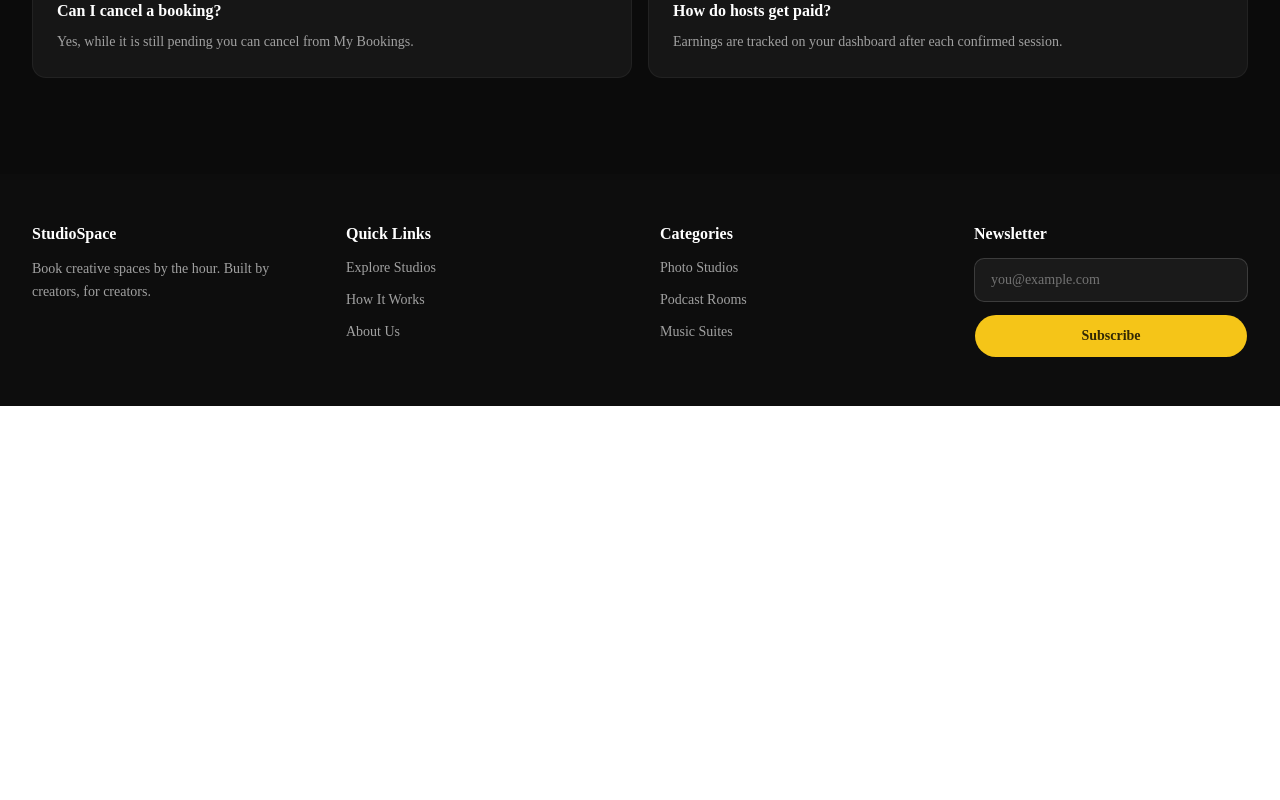
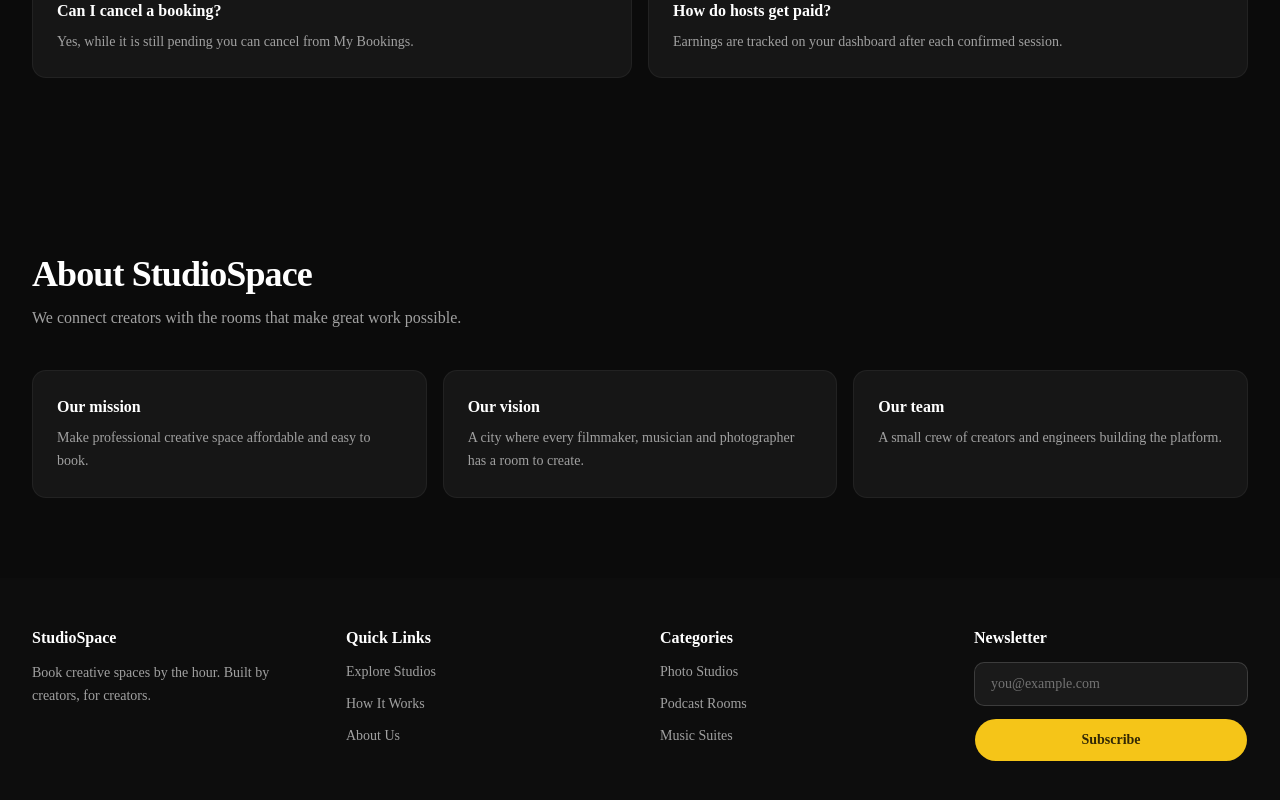
Before and after one commit to shahinAlam715/my-studio-platform-client, a Next.js app: page / in a window 1280 px wide. Shown: the part 1783-2583 px from the top of the page. Before the commit the page ends 2189 px from the top, so only its background shows below. Built offline with nearby package versions, Linux system fonts and the light colour scheme.

Commit message:
about setup

```diff
--- /dev/null
+++ b/src/app/about/page.tsx
@@ -0,0 +1,10 @@
+import type { Metadata } from "next";
+import About from "@/components/About";
+
+export const metadata: Metadata = {
+  title: "About — StudioSpace",
+};
+
+export default function AboutPage() {
+  return <About />;
+}
--- a/src/app/page.tsx
+++ b/src/app/page.tsx
@@ -2,6 +2,7 @@ import Hero from "@/components/Hero";
 import CategorySection from "@/components/CategorySection";
 import HowItWorks from "@/components/HowItWorks";
 import Questions from "@/components/Questions";
+import About from "@/components/About";
 
 
 export default function Home() {
@@ -11,6 +12,7 @@ export default function Home() {
       <CategorySection />
       <HowItWorks />
       <Questions />
+      <About />
     </>
   );
 }
--- /dev/null
+++ b/src/components/About.tsx
@@ -0,0 +1,43 @@
+const CARDS = [
+  {
+    title: "Our mission",
+    body: "Make professional creative space affordable and easy to book.",
+  },
+  {
+    title: "Our vision",
+    body: "A city where every filmmaker, musician and photographer has a room to create.",
+  },
+  {
+    title: "Our team",
+    body: "A small crew of creators and engineers building the platform.",
+  },
+];
+
+export default function About() {
+  return (
+    <section className="bg-[#0b0b0b]">
+      <div className="mx-auto max-w-7xl px-6 py-16 lg:px-8 lg:py-20">
+        <h2 className="text-3xl font-bold tracking-tight text-white sm:text-4xl">
+          About StudioSpace
+        </h2>
+        <p className="mt-3 text-sm text-neutral-400 sm:text-base">
+          We connect creators with the rooms that make great work possible.
+        </p>
+
+        <div className="mt-10 grid gap-4 sm:grid-cols-2 lg:grid-cols-3">
+          {CARDS.map((card) => (
+            <div
+              key={card.title}
+              className="rounded-xl border border-white/5 bg-[#161616] p-6"
+            >
+              <h3 className="text-base font-bold text-white">{card.title}</h3>
+              <p className="mt-2 text-sm leading-relaxed text-neutral-400">
+                {card.body}
+              </p>
+            </div>
+          ))}
+        </div>
+      </div>
+    </section>
+  );
+}
```
